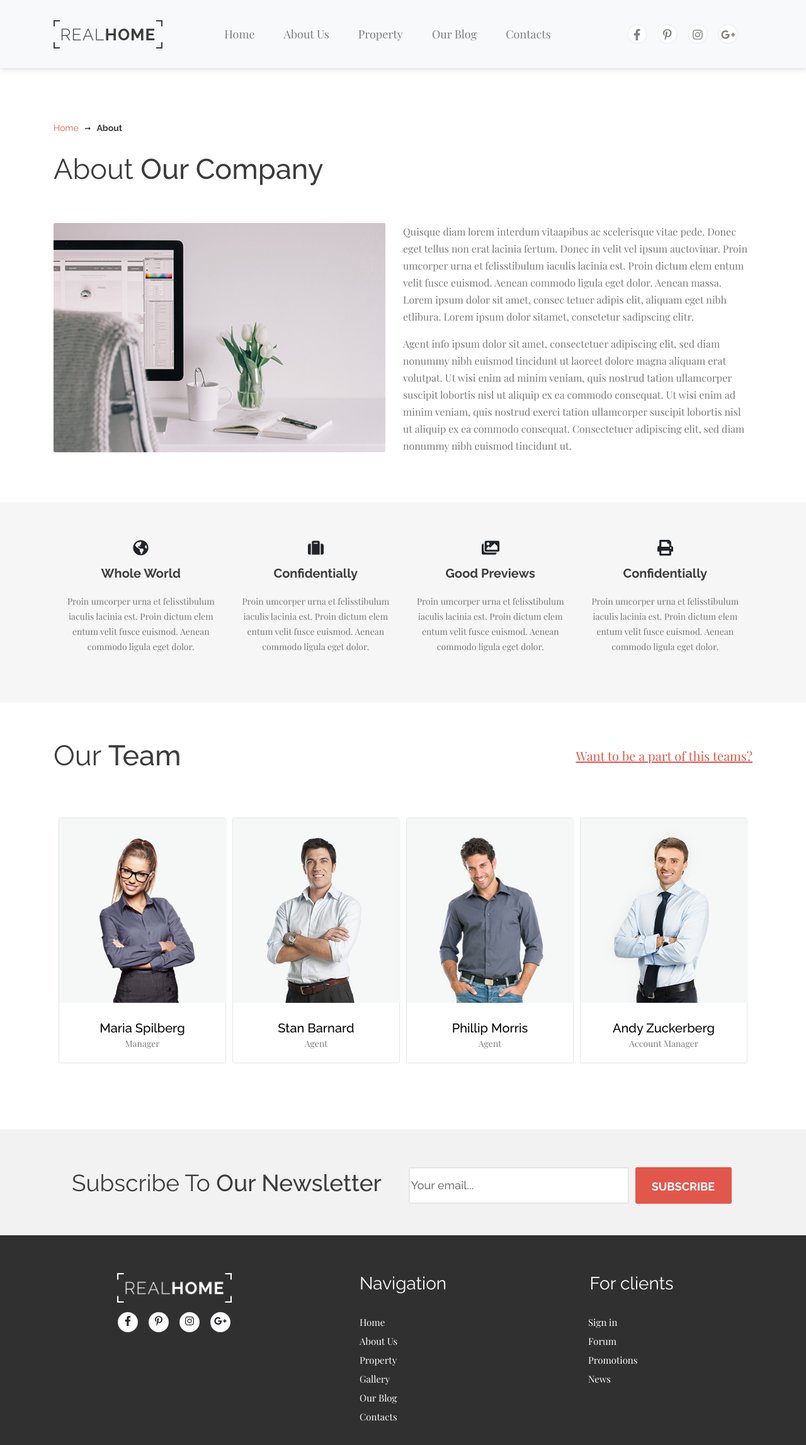
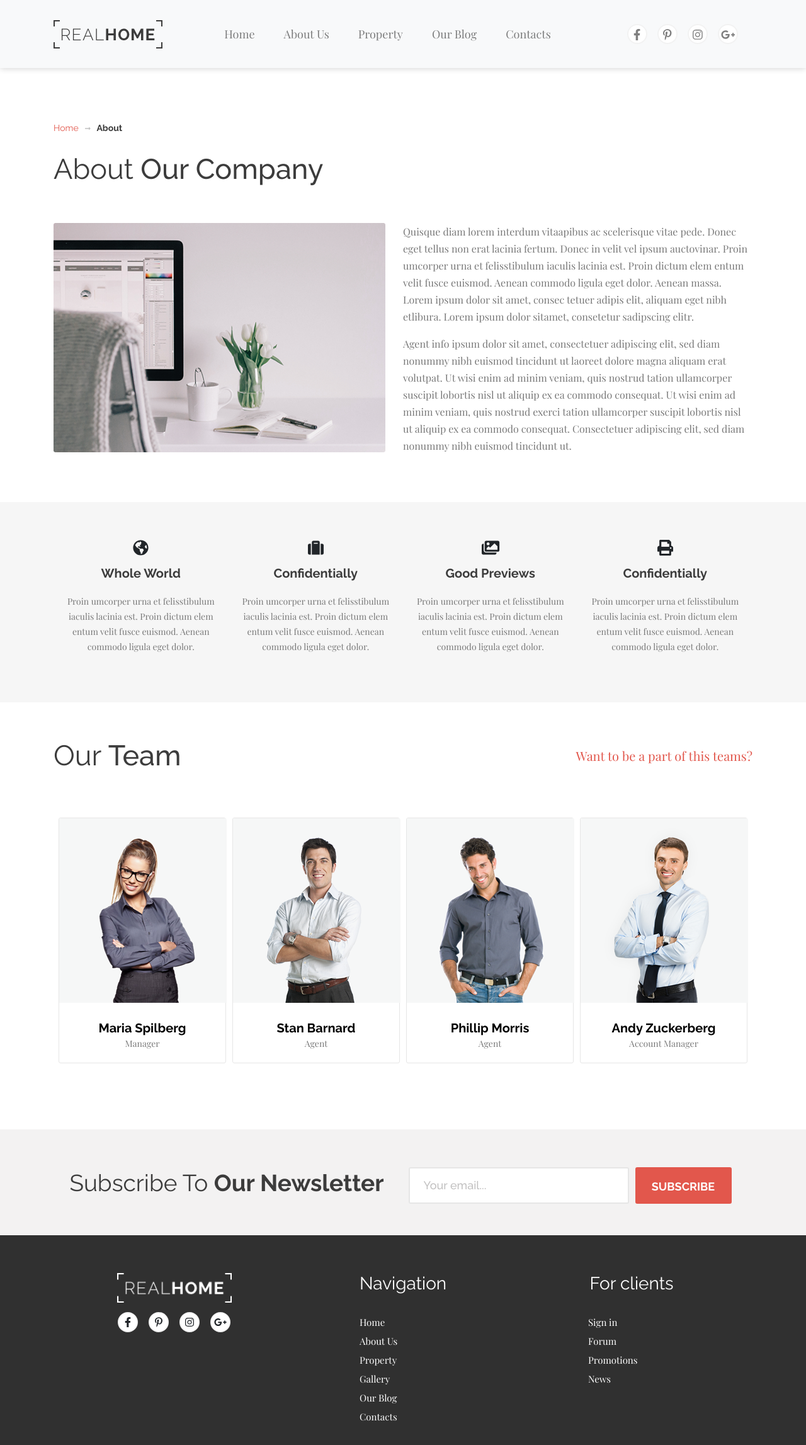
Before and after one commit to FlorentEden/maquette-en-react, a React (Create React App) app in the folder monaplli/: page /about in a window 1280 px wide. Shown: the top 2294 px of the page at 63% size. Built offline with nearby package versions, Linux system fonts and the light colour scheme.

Commit message:
commit 7

```diff
--- a/monaplli/src/App.scss
+++ b/monaplli/src/App.scss
@@ -98,7 +98,6 @@ body{
   font-family: 'Playfair Display', serif;
   font-size: 20px;
   font-weight: 400;
-  text-decoration: underline;
 }
 
 .SectionType3-FlexBox2{
@@ -152,6 +151,14 @@ body{
   display: flex;
 }
 
+.SectionType4-FlexBox-input ::placeholder{
+  padding-left: 20px;
+  color: #c2c1c1;
+  font-family: 'Raleway', sans-serif;
+  font-size: 18px;
+  font-weight: 500;
+}
+
 .SectionType4-FlexBox-input button{
   width: 153px;
   height: 58px;
@@ -165,6 +172,10 @@ body{
   line-height: 60px;
   text-transform: uppercase;
   margin-left: 10px;
+}
+
+.SectionType4-FlexBox-titre span{
+  font-weight: 700;
 }
 
 
@@ -220,7 +231,6 @@ body{
   .Section-Type1 h2{
     text-align: center;
   }
-
   .SectionType4-FlexBox-input button{
     margin: 10px;
   }
--- a/monaplli/src/filAriane/filAriane.scss
+++ b/monaplli/src/filAriane/filAriane.scss
@@ -23,7 +23,7 @@
 #fontIcon{
   font-size: 10px;
   line-height: 53px;
-  color: #3c3c3c;
+  color: #c0c0c0;
   font-family: "Raleway", sans-serif;
   font-weight: 300;
   margin-left: 10px;
--- a/monaplli/src/footer/footer.scss
+++ b/monaplli/src/footer/footer.scss
@@ -26,6 +26,10 @@
   display: flex;
   justify-content: space-around;
   margin-left: 43px;
+}
+
+.Footer-FlexBox-logo ul div{
+  padding-top: 2px;
 }
 
  .Footer-FlexBox h4{
--- a/monaplli/src/header/header.js
+++ b/monaplli/src/header/header.js
@@ -23,7 +23,7 @@ class Header extends Component {
 
 
     render(){
-        return <Navbar className="Header" collapseOnSelect expand="lg" bg="light" variant="light">
+        return <Navbar className="Header" collapseOnSelect expand="xl" bg="light" variant="light">
                   <Container>
                     <Link to="/"><img src={logo}></img></Link>
                     <Navbar.Toggle aria-controls="responsive-navbar-nav" />
--- a/monaplli/src/vignetteGens/vignetteGens.scss
+++ b/monaplli/src/vignetteGens/vignetteGens.scss
@@ -22,6 +22,7 @@
   font-size: 20px;
   font-weight: 500;
   margin-top: 15px;
+  font-weight: bold;
 }
 
 .VignetteGens p{
```
